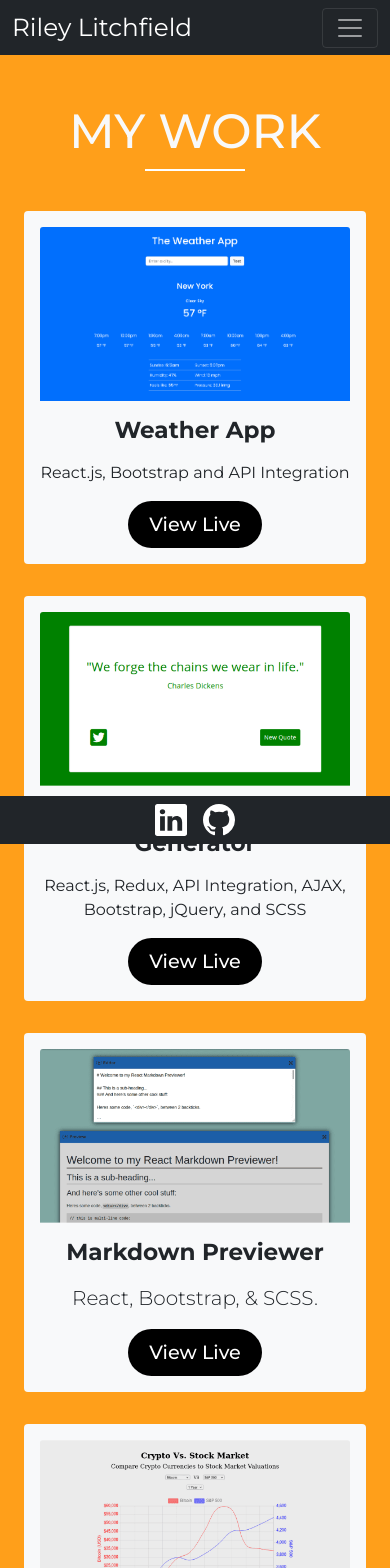
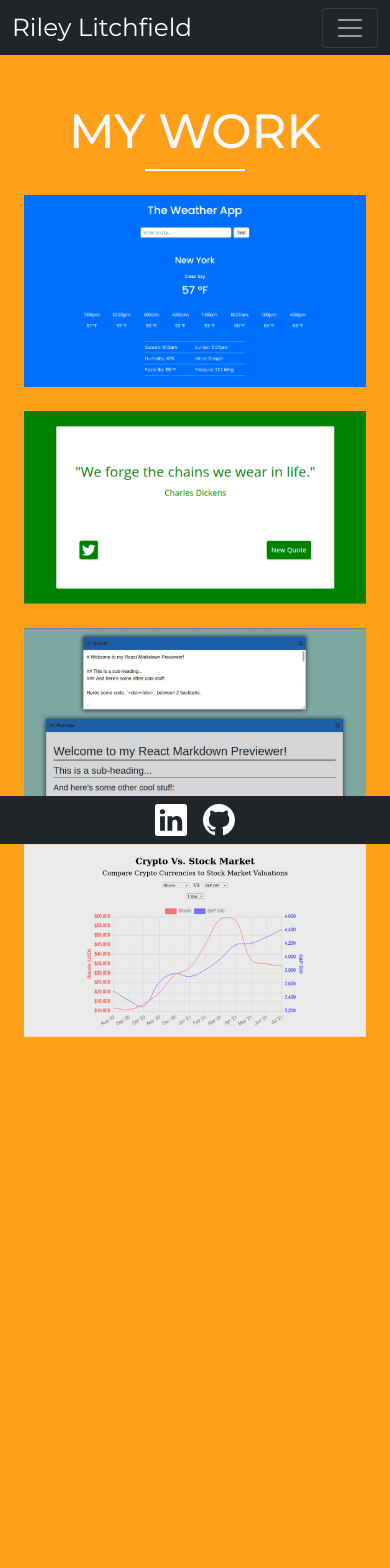
Before and after one commit to karateking007/riley-portfolio, a React (Create React App) app: page /work in a window 390 px wide. Shown: the top 1568 px of the page. After the commit the page ends 1109 px from the top, so only its background shows below. Built offline with nearby package versions, Linux system fonts and the light colour scheme.

Commit message:
Updated work component

```diff
--- a/src/components/Work.jsx
+++ b/src/components/Work.jsx
@@ -1,14 +1,35 @@
-import React from "react";
+import React from 'react';
 import markdownPreview from '../img/markdown.png';
 import quote from '../img/quote.png';
 import weather from '../img/weather2.png';
 import crypto from '../img/crypto.png';
 
-const markdownLink = "https://codepen.io/karateking/full/vYmYpqq";
-const quoteLink = "https://boring-euler-78b0c6.netlify.app/";
-const weatherLink = "https://poetic-manatee-1b1762.netlify.app/";
-const cryptoLink = "https://stocktocrypto.com/";
-
+const projects = [
+    {
+        title: 'Weather App',
+        image: weather,
+        description: 'React.js, Bootstrap and API Integration',
+        liveLink: 'https://poetic-manatee-1b1762.netlify.app/',
+    },
+    {
+        title: 'Random Quote Generator',
+        image: quote,
+        description: 'React.js, Redux, API Integration, AJAX, Bootstrap, jQuery, and SCSS',
+        liveLink: 'https://boring-euler-78b0c6.netlify.app/',
+    },
+    {
+        title: 'Markdown Previewer',
+        image: markdownPreview,
+        description: 'React.js, Bootstrap, & SCSS',
+        liveLink: 'https://codepen.io/karateking/full/vYmYpqq',
+    },
+    {
+        title: 'Crypto Vs. Stocks Graph',
+        image: crypto,
+        description: 'API Integration, Vanilla JS & Charts.js',
+        liveLink: 'https://stocktocrypto.com/',
+    },
+];
 
 function Work() {
     return (
@@ -17,82 +38,22 @@ function Work() {
                 <h2 className="text-center text-light text-uppercase">My work</h2>
                 <div className="line mb-4"></div>
                 <div className="row mx-auto" id="work-row">
-                    {/* For larger screens */}
-                    <div className="col-lg-6 d-flex align-items-center justify-content-lg-end justify-content-md-center  mb-0 mb-lg-4">
-                        <div className="d-none d-lg-flex hvrbox hvr-bounce-to-bottom">
-                            <img src={weather} className="hvrbox-layer_bottom" />
-                            <div className="hvrbox-layer_top">
-                                <div className="hvrbox-text"><h5 class="fw-bold">Weather App</h5><p>React.js, Bootstrap and API Integration</p><a href={weatherLink} className="btn btn-white" target="_blank">View Live</a></div>
-                            </div>
-
-                        </div>
-                        {/* For tablet and mobile */}
-                        <div className="card bg-light d-lg-none border-0 my-3">
-                            <div className="card-body text-center text-dark">
-                                <img class="card-img-top" src={weather} alt="Weather App" />
-                                <h3 className="card-title my-3 d-lg-none fw-bold">Weather App</h3>
-                                <p className="card-text mt-3 mt-lg-0 d-lg-none">React.js, Bootstrap and API Integration</p>
-                                <a href={weatherLink} className="btn btn-black d-lg-none" target="_blank">View Live</a>
-
-                            </div>
-                        </div>
-                    </div>
-                    {/* For larger screens */}
-                    <div className="col-lg-6 d-flex align-items-center justify-content-lg-start justify-content-md-center  mb-0 mb-lg-4">
-                        <div className="d-none d-lg-flex hvrbox hvr-bounce-to-bottom">
-                            <img src={quote} className="hvrbox-layer_bottom" />
-                            <div className="hvrbox-layer_top">
-                                <div className="hvrbox-text"><h5 class="fw-bold">Random Quote Generator</h5><p>React.js, Redux, API Integration, AJAX, Bootstrap, jQuery, and SCSS</p>
-                                    <a href={quoteLink} className="btn btn-white" target="_blank">View Live</a></div>
-                            </div>
-                        </div>
-                        {/* For tablet and mobile */}
-                        <div className="card bg-light d-lg-none border-0 my-3">
-                            <div className="card-body text-center text-dark">
-                                <img class="card-img-top" src={quote} alt="Random Quote Generator" />
-                                <h3 className="card-title my-3 d-lg-none fw-bold">Random Quote Generator</h3>
-                                <p className="card-text mt-3 mt-lg-0 d-lg-none">React.js, Redux, API Integration, AJAX, Bootstrap, jQuery, and SCSS</p>
-                                <a href={quoteLink} className="btn btn-black d-lg-none" target="_blank">View Live</a>
-                            </div>
-                        </div></div>
-                    {/* </div>
-                <div className="row  mx-auto my-3"> */}
-                    {/* For larger screens */}
-                    <div className="col-lg-6 d-flex align-items-center justify-content-lg-end justify-content-md-center">
-                        <div className="d-none d-lg-flex hvrbox hvr-bounce-to-bottom">
-                            <img src={markdownPreview} className="hvrbox-layer_bottom" />
-                            <div className="hvrbox-layer_top">
-                                <div className="hvrbox-text"><h5 class="fw-bold">Markdown Previewer</h5><p>React.js, Bootstrap, & SCSS</p>
-                                    <a href={markdownLink} className="btn btn-white" target="_blank">View Live</a>
+                    {projects.map((project, index) => (
+                        <div key={index} className="col-lg-6 col-md-12 d-flex align-items-center justify-content-center mb-4">
+                            <div className="hvrbox hvr-bounce-to-bottom">
+                                <img src={project.image} className="hvrbox-layer_bottom" alt={project.title} />
+                                <div className="hvrbox-layer_top">
+                                    <div className="hvrbox-text">
+                                        <h5 className="fw-bold">{project.title}</h5>
+                                        <p>{project.description}</p>
+                                        <a href={project.liveLink} className="btn btn-white" target="_blank" rel="noopener noreferrer">
+                                            View Live
+                                        </a>
+                                    </div>
                                 </div>
                             </div>
                         </div>
-                        {/* For tablet and mobile */}
-                        <div className="card bg-light d-lg-none border-0 my-3">
-                            <div className="card-body text-center text-dark">
-                                <img class="card-img-top" src={markdownPreview} alt="React Markdown Previewer" />
-                                <h3 className="card-title my-3 d-lg-none fw-bold">Markdown Previewer</h3>
-                                <p className="lead card-text mt-3 mt-lg-0 d-lg-none">React, Bootstrap, & SCSS.</p>
-                                <a href={markdownLink} className="btn btn-black d-lg-none" target="_blank">View Live</a>
-                            </div>
-                        </div></div>
-                    {/* For larger screens */}
-                    <div className="col-lg-6 d-flex align-items-center justify-content-lg-start justify-content-md-center">
-                        <div className="d-none d-lg-flex hvrbox hvr-bounce-to-bottom">
-                            <img src={crypto} className="hvrbox-layer_bottom" />
-                            <div className="hvrbox-layer_top">
-                                <div className="hvrbox-text"><h5 class="fw-bold">Crypto Vs. Stocks Graph</h5><p>API Integration, Vanilla JS & Charts.js</p><a href={cryptoLink} className="btn btn-white" target="_blank">View Live</a></div>
-                            </div>
-                        </div>
-                        {/* For tablet and mobile */}
-                        <div className="card bg-light d-lg-none border-0 my-3">
-                            <div className="card-body text-center text-dark">
-                                <img class="card-img-top" src={crypto} alt="Crypto Vs. Stocks Graph" />
-                                <h3 className="card-title my-3 d-lg-none fw-bold">Crypto Vs. Stocks Graph</h3>
-                                <p className="card-text mt-3 mt-lg-0 d-lg-none">API Integration, Vanilla JS & Charts.js</p>
-                                <a href={cryptoLink} className="btn btn-black d-lg-none" target="_blank">View Live</a>
-                            </div>
-                        </div></div>
+                    ))}
                 </div>
             </div>
         </section>
```
